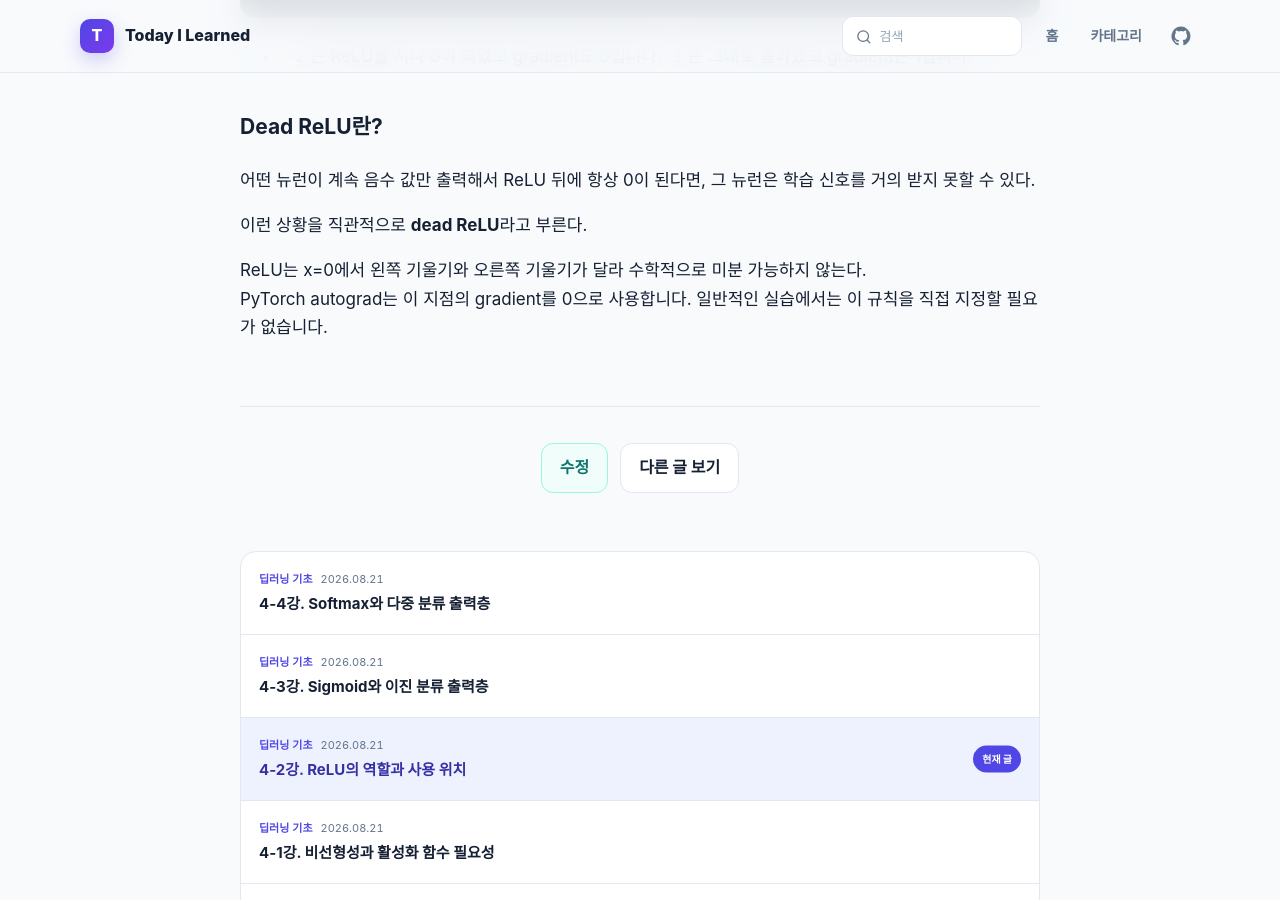
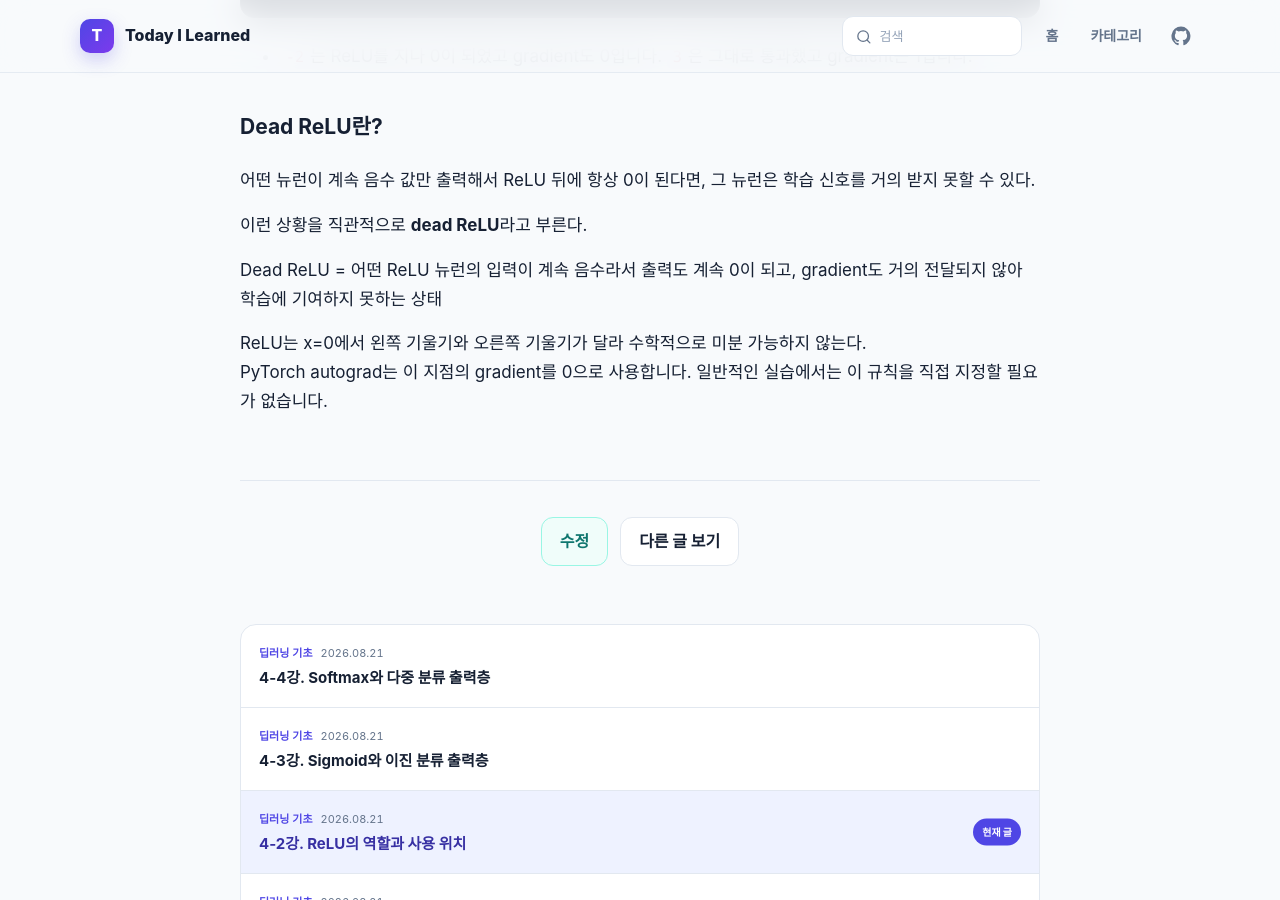
Before and after one commit to yshzjq/TIL, a Jekyll site: the page built from deep-learning/4-2강. ReLU의 역할과 사용 위치.md, in a window 1280 px wide and 900 px high, scrolled down 6866 px. Built offline with Jekyll 4.4.1, drawn with Linux system fonts in a browser that asks for light colours.

Commit message:
글 수정: 4-2강. ReLU의 역할과 사용 위치

```diff
--- a/deep-learning/4-2강. ReLU의 역할과 사용 위치.md
+++ b/deep-learning/4-2강. ReLU의 역할과 사용 위치.md
@@ -218,5 +218,7 @@ x.grad: tensor([0., 1.])
 
 이런 상황을 직관적으로 **dead ReLU**라고 부른다.
 
+Dead ReLU = 어떤 ReLU 뉴런의 입력이 계속 음수라서 출력도 계속 0이 되고, gradient도 거의 전달되지 않아 학습에 기여하지 못하는 상태
+
 ReLU는 x=0에서 왼쪽 기울기와 오른쪽 기울기가 달라 수학적으로 미분 가능하지 않는다.<br>
 PyTorch autograd는 이 지점의 gradient를 0으로 사용합니다. 일반적인 실습에서는 이 규칙을 직접 지정할 필요가 없습니다.
```
